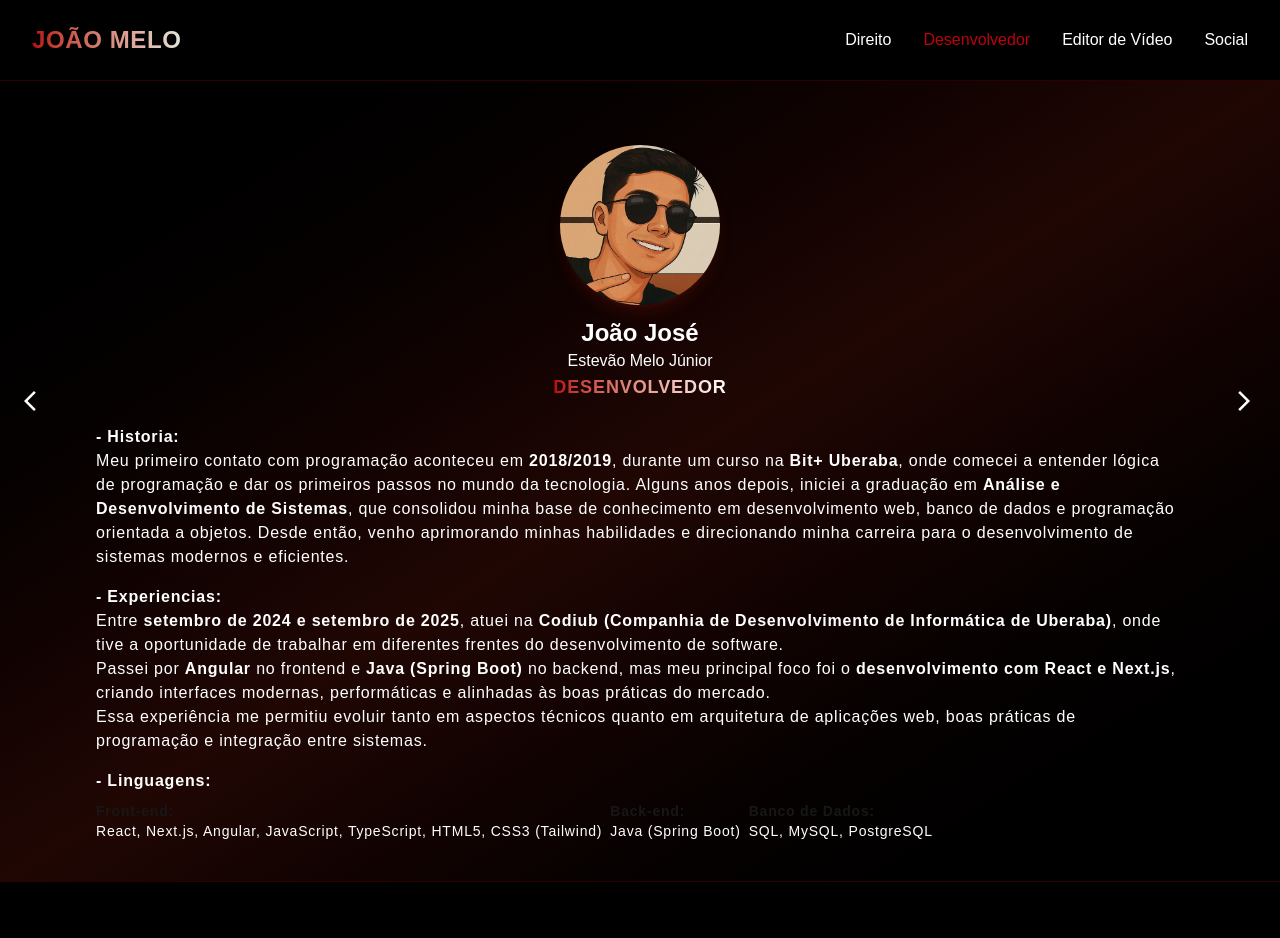
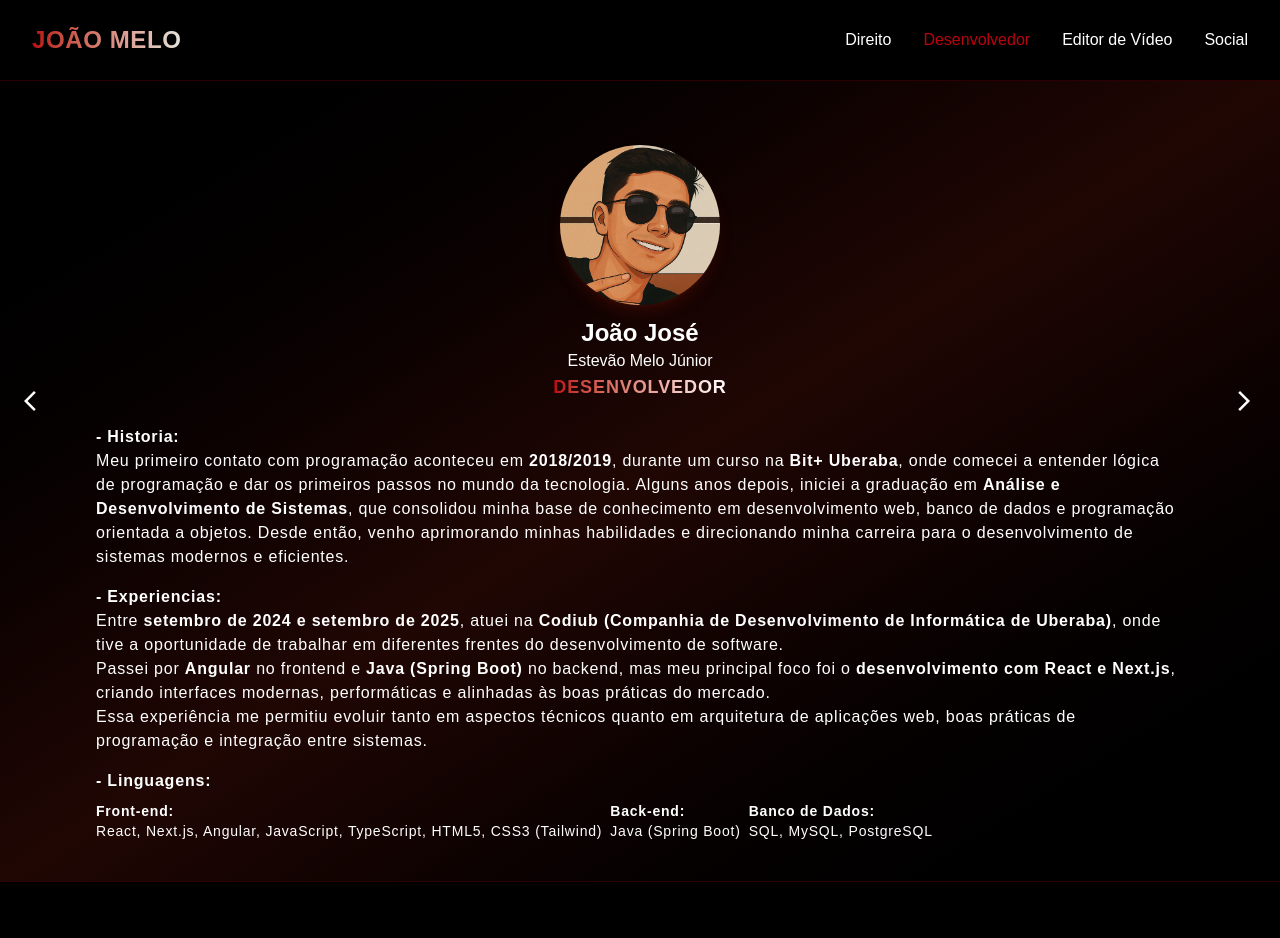
Before and after one commit to JJByte30/profile, a Next.js app: page /desenvolvedor in a window 1280 px wide. Shown: the top 938 px of the page. Built offline with nearby package versions, Linux system fonts and the light colour scheme.

Commit message:
correcao de bugs

```diff
--- a/src/app/contact/page.tsx
+++ b/src/app/contact/page.tsx
@@ -36,7 +36,7 @@ export default function Contact () {
             <div className="flex flex-col gap-6 max-w-[1200px] mx-auto px-8 z-10">
                 <div className=" w-180 h-full mt-14">
                     <div className="text-center flex flex-col items-center select-none mb-6">
-                        <h2 className="tracking-widest w-80 md:w-fit text-5xl font-bold"><span className="text-red-500">Entre em</span>{" "}Contato</h2>
+                        <h2 className="text-white tracking-widest w-80 md:w-fit text-5xl font-bold"><span className="text-red-500">Entre em</span>{" "}Contato</h2>
                     </div>
 
                     {/* Formulario */}
--- a/src/app/desenvolvedor/page.tsx
+++ b/src/app/desenvolvedor/page.tsx
@@ -27,15 +27,15 @@ export default function Desenvolvedor() {
                             <h2 className="font-semibold text-white">- Linguagens:</h2>
                             <div className="flex flex-col text-sm md:flex-row gap-2">
                                 <div className="">
-                                    <p className="font-semibold">Front-end:</p>
+                                    <p className="text-white font-semibold">Front-end:</p>
                                     <p className="text-white"> React, Next.js, Angular, JavaScript, TypeScript, HTML5, CSS3 (Tailwind)</p>
                                 </div>
                                 <div>
-                                    <p className="font-semibold">Back-end:</p>
+                                    <p className="text-white font-semibold">Back-end:</p>
                                     <p className="text-white">Java (Spring Boot)</p>
                                 </div>
                                 <div>
-                                    <p className="font-semibold">Banco de Dados:</p>
+                                    <p className="text-white font-semibold">Banco de Dados:</p>
                                     <p className="text-white">SQL, MySQL, PostgreSQL</p>
                                 </div>
                             </div>
--- a/src/app/editor/page.tsx
+++ b/src/app/editor/page.tsx
@@ -29,11 +29,11 @@ export default function Editor() {
                             <h2 className="font-semibold text-white">- Plataformas e Plugins:</h2>
                             <div className="flex flex-col text-sm md:flex-row gap-4">
                                 <div>
-                                    <p className="font-semibold">Plataformas:</p>
+                                    <p className="text-white font-semibold">Plataformas:</p>
                                     <p className="text-white"><span className="font-medium">After Effects, Adobe Premiere, Photoshop, Sony Vegas, Camtasia Studio</span></p>
                                 </div>
                                 <div>
-                                    <p className="font-semibold">Plugins & Efeitos:</p>
+                                    <p className="text-white font-semibold">Plugins & Efeitos:</p>
                                     <p className="text-white"><span className="font-medium">Magic Bullet, Sapphire, S_Shark, Red Giant Universe, Trapcode Particular, Optical Flares, Element 3D, Twitch, Saber, transições personalizadas, Color Grading, Motion Graphics, animações tipográficas</span></p>
                                 </div>
                             </div>
```
